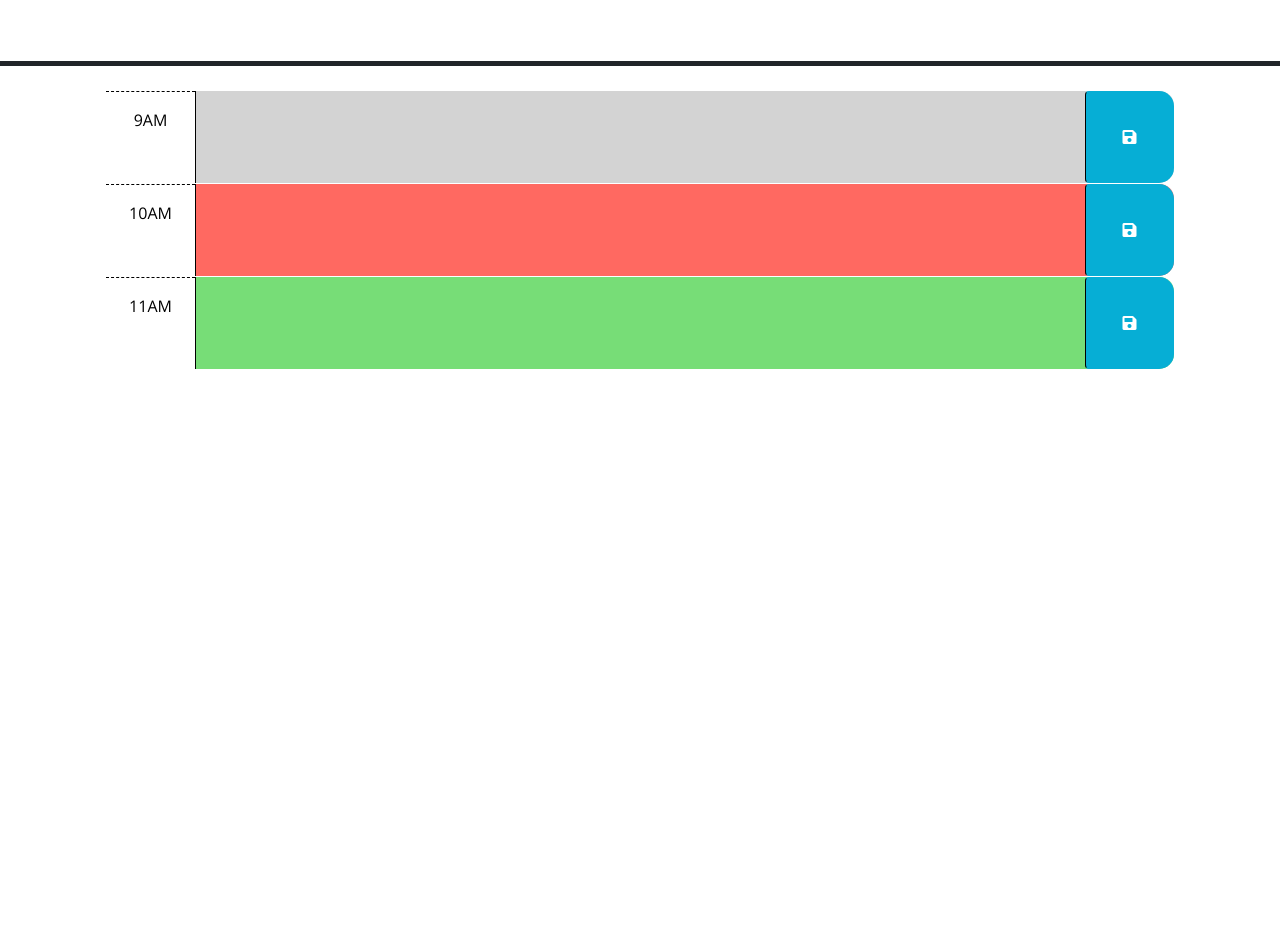
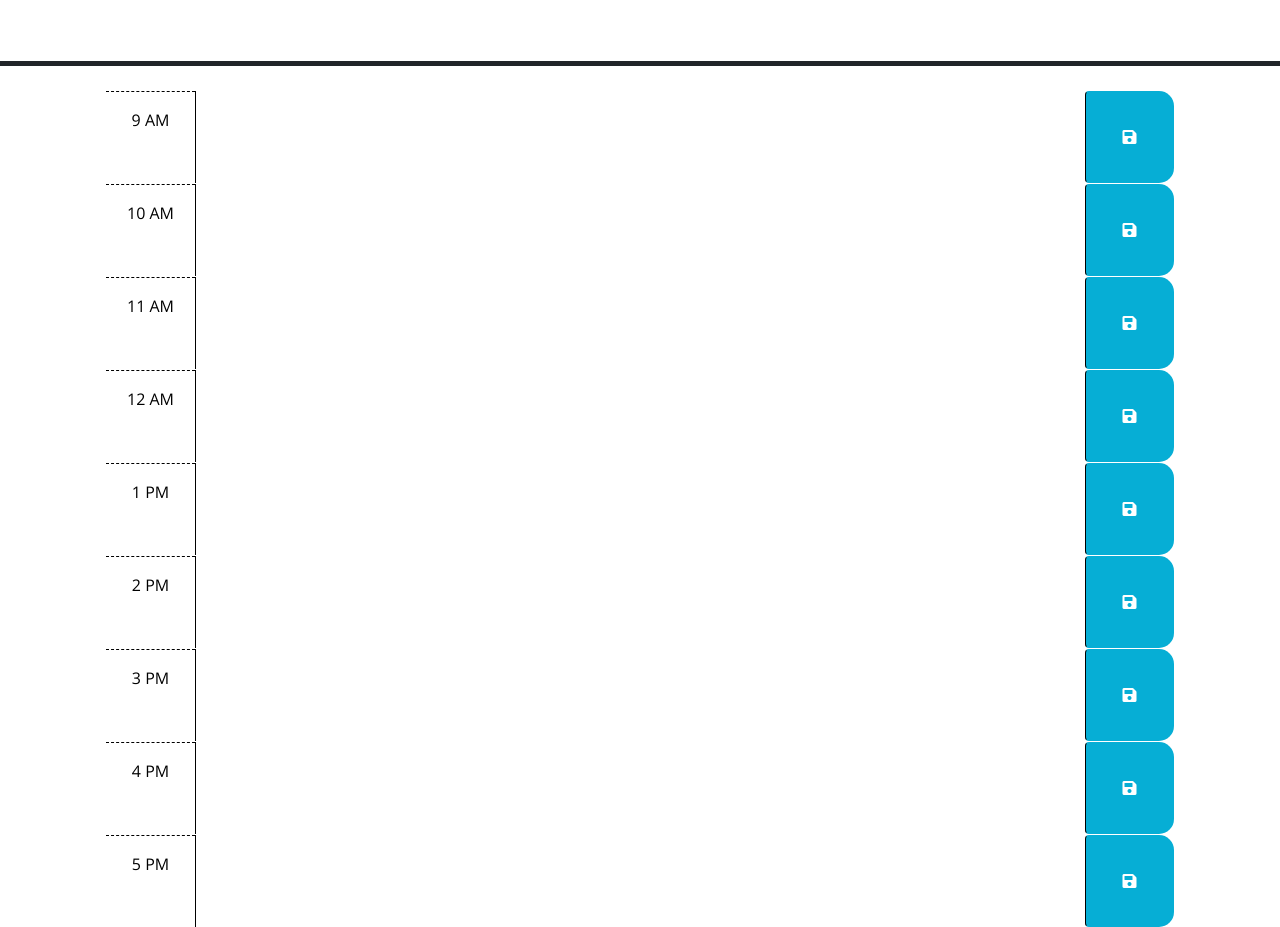
Before and after one commit to RobKaiser97/Workday_Event_Scheduler, a plain HTML site: page index.html in a window 1280 px wide. Shown: the part 166-1093 px from the top of the page. Before the commit the page ends 800 px from the top, so only its background shows below. Drawn offline with nearby package versions, Linux system fonts and the light colour scheme; files that its build step writes are made by us from their sources.

Commit message:
Added planner blocks for hours 9-17

```diff
--- a/index.html
+++ b/index.html
@@ -4,6 +4,7 @@
     <meta charset="UTF-8" />
     <meta name="viewport" content="width=device-width, initial-scale=1.0" />
     <meta http-equiv="X-UA-Compatible" content="ie=edge" />
+    <base href="/">
     <link
       rel="stylesheet"
       href="https://cdn.jsdelivr.net/npm/bootstrap@5.1.3/dist/css/bootstrap.min.css"
@@ -15,10 +16,10 @@
       crossorigin="anonymous"
     />
     <link
+      rel="stylesheet"
       href="https://fonts.googleapis.com/css?family=Open+Sans&display=swap"
-      rel="stylesheet"
     />
-    <link rel="stylesheet" href="style.css" />
+    <link rel="stylesheet" href="./Assets/CSS/style.css" />
     <title>Work Day Scheduler</title>
   </head>
 
@@ -29,42 +30,79 @@
       <p id="currentDay" class="lead"></p>
     </header>
     <div class="container-lg px-5">
-      <!-- Use class for "past", "present", and "future" to apply styles to the
-        time-block divs accordingly. The javascript will need to do this by
-        adding/removing these classes on each div by comparing the hour in the
-        id to the current hour. The html provided below is meant to be an example
-        demonstrating how the css provided can be leveraged to create the
-        desired layout and colors. The html below should be removed or updated
-        in the finished product. Remember to delete this comment once the
-        code is implemented.
-        -->
 
-      <!-- Example of a past time block. The "past" class adds a gray background color. -->
-      <div id="hour-9" class="row time-block past">
-        <div class="col-2 col-md-1 hour text-center py-3">9AM</div>
+      <div id="hour-9" class="row time-block">
+        <div class="col-2 col-md-1 hour text-center py-3">9 AM</div>
         <textarea class="col-8 col-md-10 description" rows="3"> </textarea>
         <button class="btn saveBtn col-2 col-md-1" aria-label="save">
           <i class="fas fa-save" aria-hidden="true"></i>
         </button>
       </div>
 
-      <!-- Example of a a present time block. The "present" class adds a red background color. -->
-      <div id="hour-10" class="row time-block present">
-        <div class="col-2 col-md-1 hour text-center py-3">10AM</div>
+      <div id="hour-10" class="row time-block">
+        <div class="col-2 col-md-1 hour text-center py-3">10 AM</div>
         <textarea class="col-8 col-md-10 description" rows="3"> </textarea>
         <button class="btn saveBtn col-2 col-md-1" aria-label="save">
           <i class="fas fa-save" aria-hidden="true"></i>
         </button>
       </div>
 
-      <!-- Example of a future time block. The "future" class adds a green background color. -->
-      <div id="hour-11" class="row time-block future">
-        <div class="col-2 col-md-1 hour text-center py-3">11AM</div>
+      <div id="hour-11" class="row time-block">
+        <div class="col-2 col-md-1 hour text-center py-3">11 AM</div>
         <textarea class="col-8 col-md-10 description" rows="3"> </textarea>
         <button class="btn saveBtn col-2 col-md-1" aria-label="save">
           <i class="fas fa-save" aria-hidden="true"></i>
         </button>
       </div>
+
+      <div id="hour-12" class="row time-block">
+        <div class="col-2 col-md-1 hour text-center py-3">12 AM</div>
+        <textarea class="col-8 col-md-10 description" rows="3"> </textarea>
+        <button class="btn saveBtn col-2 col-md-1" aria-label="save">
+          <i class="fas fa-save" aria-hidden="true"></i>
+        </button>
+      </div>
+
+      <div id="hour-13" class="row time-block">
+        <div class="col-2 col-md-1 hour text-center py-3">1 PM</div>
+        <textarea class="col-8 col-md-10 description" rows="3"> </textarea>
+        <button class="btn saveBtn col-2 col-md-1" aria-label="save">
+          <i class="fas fa-save" aria-hidden="true"></i>
+        </button>
+      </div>
+
+      <div id="hour-14" class="row time-block">
+        <div class="col-2 col-md-1 hour text-center py-3">2 PM</div>
+        <textarea class="col-8 col-md-10 description" rows="3"> </textarea>
+        <button class="btn saveBtn col-2 col-md-1" aria-label="save">
+          <i class="fas fa-save" aria-hidden="true"></i>
+        </button>
+      </div>
+
+      <div id="hour-15" class="row time-block">
+        <div class="col-2 col-md-1 hour text-center py-3">3 PM</div>
+        <textarea class="col-8 col-md-10 description" rows="3"> </textarea>
+        <button class="btn saveBtn col-2 col-md-1" aria-label="save">
+          <i class="fas fa-save" aria-hidden="true"></i>
+        </button>
+      </div>
+
+      <div id="hour-16" class="row time-block">
+        <div class="col-2 col-md-1 hour text-center py-3">4 PM</div>
+        <textarea class="col-8 col-md-10 description" rows="3"> </textarea>
+        <button class="btn saveBtn col-2 col-md-1" aria-label="save">
+          <i class="fas fa-save" aria-hidden="true"></i>
+        </button>
+      </div>
+
+      <div id="hour-17" class="row time-block">
+        <div class="col-2 col-md-1 hour text-center py-3">5 PM</div>
+        <textarea class="col-8 col-md-10 description" rows="3"> </textarea>
+        <button class="btn saveBtn col-2 col-md-1" aria-label="save">
+          <i class="fas fa-save" aria-hidden="true"></i>
+        </button>
+      </div>
+
 
     <script src="https://code.jquery.com/jquery-3.4.1.min.js"></script>
     <script
@@ -73,6 +111,6 @@
       crossorigin="anonymous"
     ></script>
 
-    <script src="script.js"></script>
+    <script src="./Assets/JS/script.js"></script>
   </body>
 </html>
```
